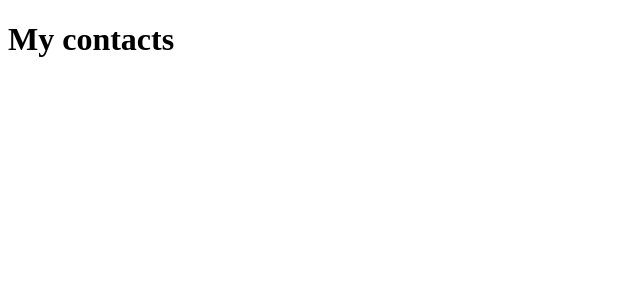
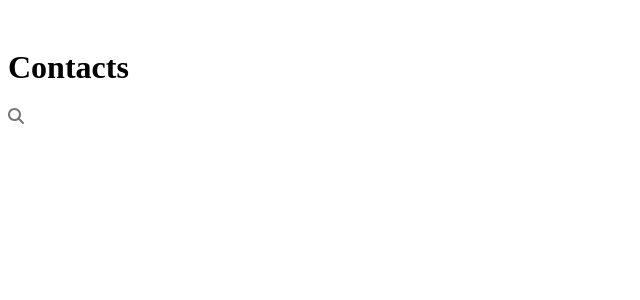
Before and after one commit to Jadashi97/Major-Projects, a React (Create React App) app in the folder my-contact-app/: page / in a window 1280 px wide. Shown: the top 300 px of the page, without its empty margins (0-640 px from the left). Built offline with nearby package versions, Linux system fonts and the light colour scheme.

Commit message:
(fix): add more components to the contact app. (feat): addForm, AddButton

```diff
--- a/my-contact-app/package.json
+++ b/my-contact-app/package.json
@@ -3,6 +3,10 @@
   "version": "0.1.0",
   "private": true,
   "dependencies": {
+    "@fortawesome/fontawesome-svg-core": "^6.1.1",
+    "@fortawesome/free-regular-svg-icons": "^6.1.1",
+    "@fortawesome/free-solid-svg-icons": "^6.1.1",
+    "@fortawesome/react-fontawesome": "^0.2.0",
     "@testing-library/jest-dom": "^5.16.4",
     "@testing-library/react": "^13.3.0",
     "@testing-library/user-event": "^13.5.0",
--- /dev/null
+++ b/my-contact-app/src/components/AddButton.jsx
@@ -0,0 +1,14 @@
+import React from "react";
+import { FontAwesomeIcon } from "@fortawesome/react-fontawesome";
+import { faPlus } from "@fortawesome/free-solid-svg-icons";
+
+function AddButton({onclick}){
+    return(
+        <a href="##" onclick={onclick}>
+            <FontAwesomeIcon size="lg" icon={faPlus} color="white" />
+        </a>
+    );
+}
+
+
+export default AddButton;
--- a/my-contact-app/src/components/App.jsx
+++ b/my-contact-app/src/components/App.jsx
@@ -1,16 +1,40 @@
 import React from "react";
-// import contacts from "../contacts";
+import Header from "./Header";
+import {useState} from "react";
+import contactsData from "../contacts";
 // import { BrowserRouter } from "react-router-dom";
-// import { BrowserRouter as Router, Route, Link } from "react-router-dom";
-// import Header from "./Header";
-// import AddContact from "./AddContact";
+// import { BrowserRouter as Router, Route } from "react-router-dom";
+import AddContact from "./AddContact";
 
 //this uses the card component created in card.jsx to dynamically create more contacts using the objects from contacts.js
 
 function App(){
-    return (<h1>
-      My contacts
-    </h1>
+  const [contacts, setContacts] = useState(contactsData);
+  const [isAddFormVisible, setIsAddFormVisible] = useState(false);
+
+  const addContact = contact =>{
+        setContacts([{...contact, id: Math.random()}].concat(contacts))
+  };
+
+  const deleteContact = id => {
+    setContacts(contacts.filter(c => c.id !== id)) //this verifies if id is truthy or falsy
+  };
+
+  const showAddForm = () => {
+    setisAddFormVisible(false);
+  };
+
+  return (
+    <div>
+      <Header
+        onshowAddForm={showAddForm}
+      />{isAddFormVisible && (
+        <AddForm
+
+          />
+      )}
+    </div>
+
     );
 }
 
--- a/my-contact-app/src/components/Header.jsx
+++ b/my-contact-app/src/components/Header.jsx
@@ -1,13 +1,27 @@
 import React from "react";
-import Link from "react-router-dom"; //npm package that contains bindings for using a React Router
+import { FontAwesomeIcon } from "@fortawesome/react-fontawesome";
+import { faSearch } from "@fortawesome/free-solid-svg-icons";
+import AddButton from "./AddButton";
 
 
-function Header(){
+function Header({onshowAddForm, searchString, setSearchString}){
     return (
-        <div>
-            <h1>Contact</h1>
-            <Link to="/add">Add Contact</Link>
-        </div>
+        <header>
+            <AddButton onclick={onshowAddForm}/>
+            <h1>Contacts </h1>
+            <label>
+                <div>
+                    <FontAwesomeIcon icon={faSearch} color="#757575" />
+                </div>
+                {/* <input
+                    type="text"
+                    className=""
+                    placeholder="Search"
+                    value = {searchString}
+                    onChange = { e => setSearchString(e.target.value)}
+                /> */}
+            </label>
+        </header>
     )
 }
 
--- a/my-contact-app/src/contacts.js
+++ b/my-contact-app/src/contacts.js
@@ -1,6 +1,6 @@
 
 //this is an array of contact objects
-const contacts = [
+const contactsData = [
 
     {
         id :1,
@@ -59,4 +59,4 @@ const contacts = [
     },
 ];
 
-export default contacts; //this sends it so it is easily accessed and imported by App.jsx
+export default contactsData; //this sends it so it is easily accessed and imported by App.jsx
```
Also changed, not shown: my-contact-app/src/components/AddForm.jsx (added, +71 -0 lines), 1 other file (tests, documents, lock files or other folders).
